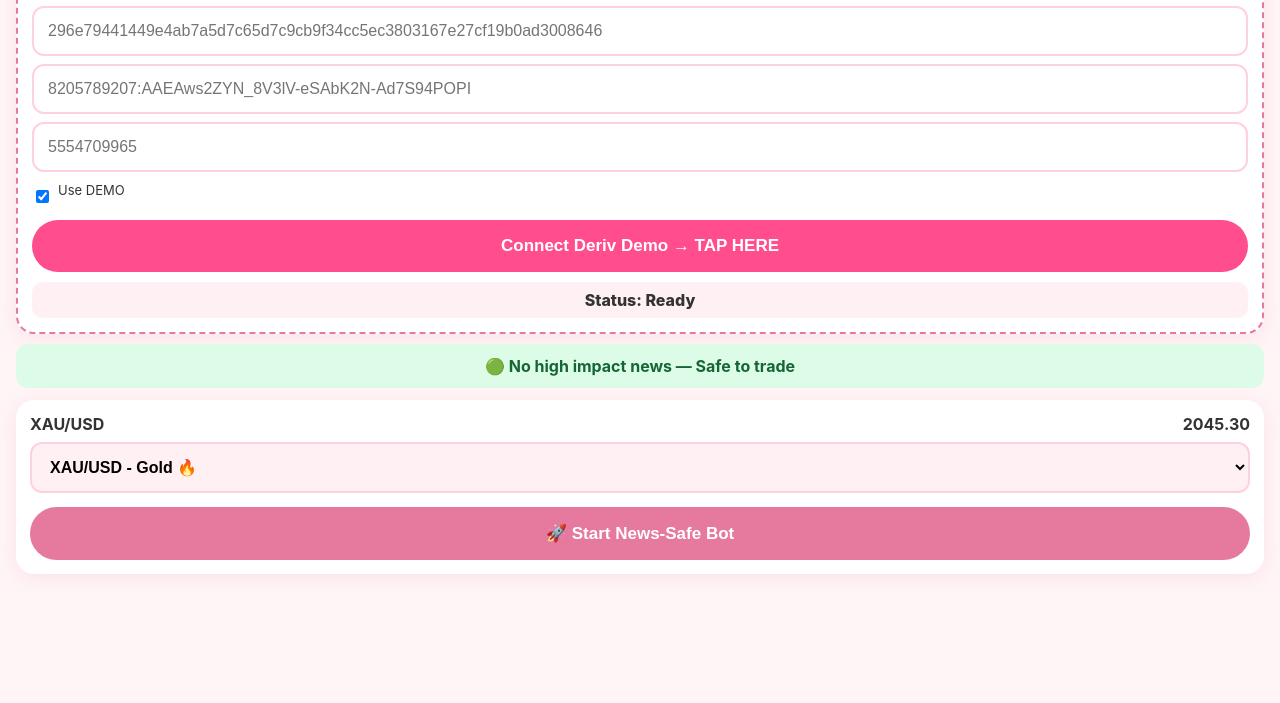
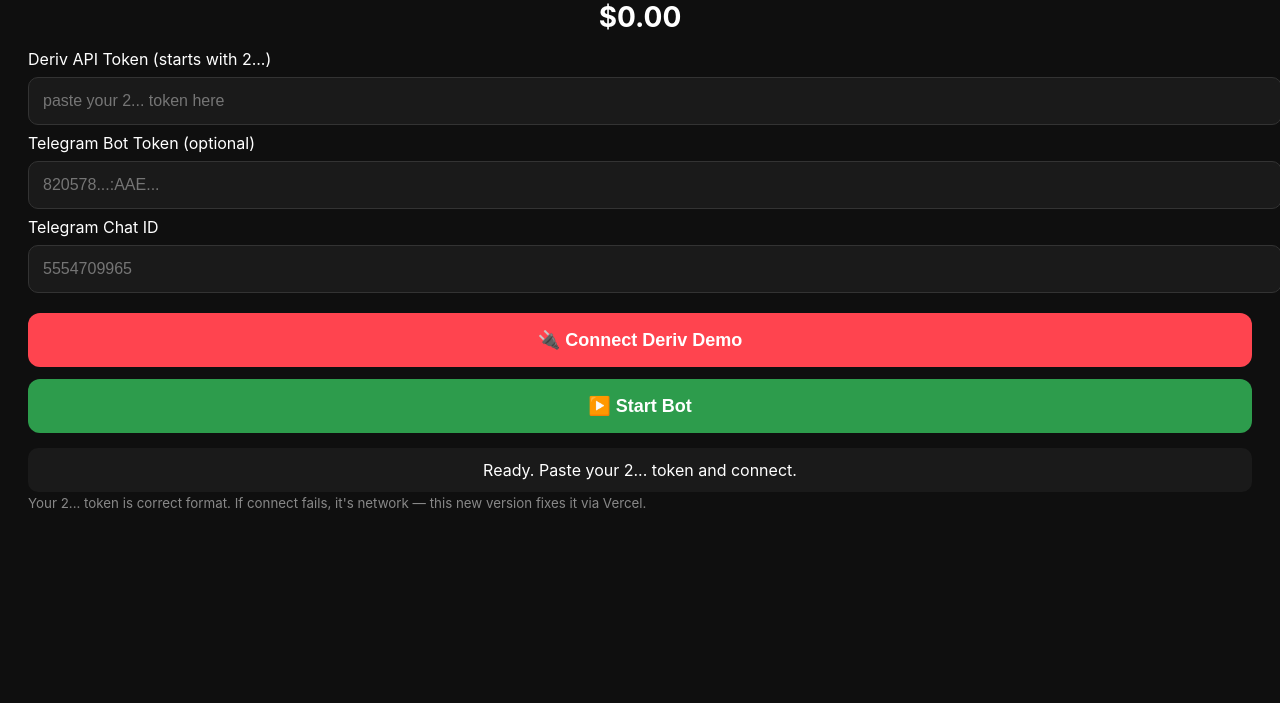
Before and after one commit to jojoikwang/jomoneybot, a plain HTML site: page index.html in a window 1280 px wide. Shown: the part 97-800 px from the top of the page. Drawn offline with Linux system fonts and the light colour scheme.

Commit message:
Update index.html

```diff
--- a/index.html
+++ b/index.html
@@ -1,44 +1,66 @@
 <!DOCTYPE html>
-<html><head><meta charset="UTF-8"><meta name="viewport" content="width=device-width, initial-scale=1.0"><title>JoMoneyBot Pro</title>
-<style>body{margin:0;font-family:-apple-system,sans-serif;background:#fff5f6;padding:16px;color:#333;padding-bottom:120px}.header{font-size:26px;font-weight:800;color:#e57a9e}.card{background:white;border-radius:18px;padding:14px;margin-top:12px;box-shadow:0 4px 20px rgba(229,122,158,.15)}input,select{width:100%;margin-top:8px;padding:14px;border-radius:12px;border:2px solid #ffd1dc;box-sizing:border-box;font-size:16px}select{font-weight:700;background:#fff0f3}.row{display:flex;gap:8px;margin-top:10px}.btn{flex:1;padding:12px;border-radius:30px;border:0;font-weight:700}.long{background:#f8bbd0}.short{background:#e9e0f0}.continue{width:100%;margin-top:14px;padding:16px;border-radius:30px;border:0;background:#e57a9e;color:white;font-size:17px;font-weight:800}.news{padding:12px;border-radius:12px;text-align:center;font-weight:700;margin-top:10px}.safe{background:#dcfce7;color:#166534}.danger{background:#fee2e2;color:#991b1b}</style></head>
+<html>
+<head>
+<meta name="viewport" content="width=device-width, initial-scale=1">
+<title>JoMoneyBot</title>
+<style>
+body{font-family:-apple-system, sans-serif; padding:20px; background:#0f0f0f; color:#fff}
+input{width:100%; padding:14px; margin:8px 0; border-radius:10px; border:1px solid #333; background:#1a1a1a; color:#fff; font-size:16px}
+button{width:100%; padding:16px; margin-top:12px; border-radius:12px; border:0; background:#ff444f; color:#fff; font-weight:bold; font-size:18px}
+#status{margin-top:15px; padding:12px; background:#1a1a1a; border-radius:10px; text-align:center}
+#balance{font-size:28px; font-weight:bold; text-align:center; margin:15px 0}
+small{color:#888}
+</style>
+</head>
 <body>
-<div class="header">🎀 JoMoneyBot <span style="font-size:11px;background:#e57a9e;color:white;padding:4px 8px;border-radius:20px">PRO DEMO FIX</span></div>
-<div class="card" style="border:2px dashed #e57a9e">
-<b>🔑 Connect Demo (iPhone Fix)</b>
-<input id="derivToken" placeholder="296e79441449e4ab7a5d7c65d7c9cb9f34cc5ec3803167e27cf19b0ad3008646">
-<input id="tgToken" placeholder="8205789207:AAEAws2ZYN_8V3lV-eSAbK2N-Ad7S94POPI">
-<input id="tgChat" placeholder="5554709965">
-<label style="font-size:13px;margin-top:10px;display:flex;gap:6px"><input type="checkbox" id="demoCheck" checked style="width:auto"> Use DEMO</label>
-<button class="continue" onclick="connectDeriv()" style="background:#ff4d8d">Connect Deriv Demo → TAP HERE</button>
-<div id="bal" style="margin-top:10px;font-weight:800;text-align:center;background:#fff0f3;padding:8px;border-radius:10px">Status: Ready</div>
-</div>
-<div id="newsBox" class="news safe">🟢 No high impact news — Safe to trade</div>
-<div class="card"><div style="display:flex;justify-content:space-between"><b>XAU/USD</b><b id="price">2045.30</b></div>
-<select id="pair"><option value="frxXAUUSD">XAU/USD - Gold 🔥</option><option value="frxEURUSD">EUR/USD</option><option value="R_75">V75</option></select>
-<button class="continue" onclick="startBot()">🚀 Start News-Safe Bot</button>
-</div>
+<h2>💰 JoMoneyBot</h2>
+<div id="balance">$0.00</div>
+
+<label>Deriv API Token (starts with 2...)</label>
+<input id="derivToken" placeholder="paste your 2... token here" />
+
+<label>Telegram Bot Token (optional)</label>
+<input id="tgToken" placeholder="820578...:AAE..." />
+
+<label>Telegram Chat ID</label>
+<input id="chatId" placeholder="5554709965" />
+
+<button onclick="connectDeriv()">🔌 Connect Deriv Demo</button>
+<button onclick="startBot()" style="background:#2d9c4c">▶️ Start Bot</button>
+
+<div id="status">Ready. Paste your 2... token and connect.</div>
+<small>Your 2... token is correct format. If connect fails, it's network — this new version fixes it via Vercel.</small>
+
 <script>
-let deriv_ws, basePrice=2045.30, newsSafe=true;
-function connectDeriv(){
- let token=document.getElementById('derivToken').value.trim();
- let tgT=document.getElementById('tgToken').value.trim();
- let tgC=document.getElementById('tgChat').value.trim();
- if(!token){alert('Paste Deriv token first');return;}
- document.getElementById('bal').innerHTML='⏳ Connecting... (allow 5 sec)';
- try{
-  deriv_ws=new WebSocket('wss://ws.derivws.com/websockets/v3?app_id=1089');
-  deriv_ws.onopen=function(){document.getElementById('bal').innerHTML='⏳ Authorizing...'; deriv_ws.send(JSON.stringify({authorize:token}));};
-  deriv_ws.onerror=function(){document.getElementById('bal').innerHTML='❌ Failed - Check internet'; alert('Connection failed. Try switching off Data Saver / Lite Mode');};
-  deriv_ws.onmessage=function(msg){
-   let d=JSON.parse(msg.data);
-   if(d.error){document.getElementById('bal').innerHTML='❌ '+d.error.message; alert('Deriv Error: '+d.error.message); return;}
-   if(d.msg_type=='authorize'){document.getElementById('bal').innerHTML='✅ Authorized! Getting $10k...'; deriv_ws.send(JSON.stringify({balance:1}));}
-   if(d.balance){document.getElementById('bal').innerHTML='✅ DEMO CONNECTED: $'+d.balance.balance.toFixed(2)+' 🎉';
-    if(tgT&&tgC){fetch('https://api.telegram.org/bot'+tgT+'/sendMessage?chat_id='+tgC+'&text='+encodeURIComponent('✅ JoMoneyBot DEMO Connected: $'+d.balance.balance.toFixed(2)));}
-   }
-  };
- }catch(e){alert('Error: '+e.message); document.getElementById('bal').innerHTML='❌ '+e.message;}
+async function connectDeriv(){
+  const token = document.getElementById('derivToken').value.trim();
+  if(!token){ alert('Paste your 2... Deriv token'); return; }
+  document.getElementById('status').innerText = '⏳ Connecting via Vercel server...';
+  try{
+    const r = await fetch(`/api/deriv?token=${encodeURIComponent(token)}`);
+    const j = await r.json();
+    if(j.ok){
+      document.getElementById('status').innerText = '✅ DEMO CONNECTED: $' + j.balance;
+      document.getElementById('balance').innerText = '$' + Number(j.balance).toFixed(2);
+      localStorage.setItem('derivToken', token);
+      localStorage.setItem('tgToken', document.getElementById('tgToken').value);
+      localStorage.setItem('chatId', document.getElementById('chatId').value);
+    } else {
+      document.getElementById('status').innerText = '❌ Deriv says: ' + j.error;
+    }
+  }catch(e){
+    document.getElementById('status').innerText = '❌ Network error: ' + e.message + ' (try 4G not WiFi)';
+  }
 }
-function startBot(){if(!deriv_ws) return alert('Connect first'); alert('Bot started! News filter ON + Telegram ON');}
+
+function startBot(){
+  alert('Bot logic will run! Deriv connected: ' + (localStorage.getItem('derivToken') ? 'YES' : 'Connect first'));
+}
+
+window.onload = ()=>{
+  const t = localStorage.getItem('derivToken');
+  if(t) document.getElementById('derivToken').value = t;
+}
 </script>
-</body></html>
+</body>
+</html>
```
